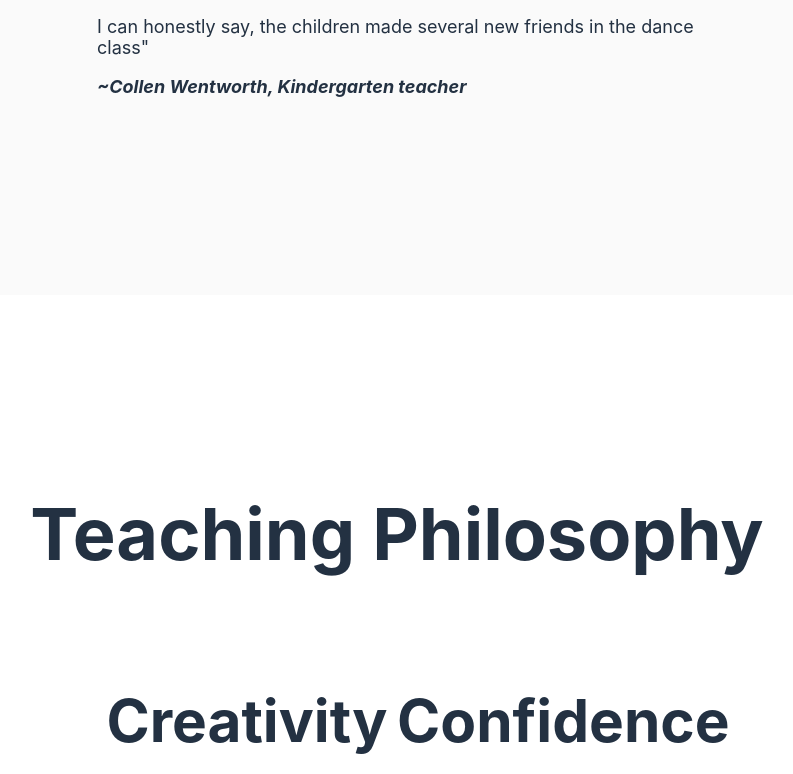
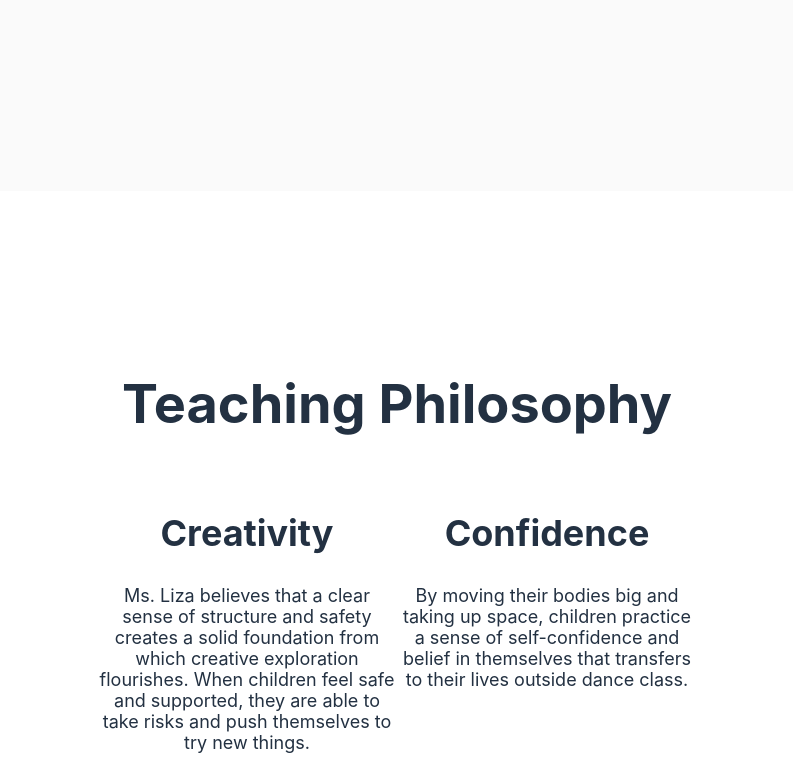
Before and after one commit to JamesODonoghue/liza-kroeschell, a React (Create React App) app: page /#/ in a window 1280 px wide. Shown: the part 2023-2797 px from the top of the page, without its empty margins (243-1036 px from the left). Built offline with nearby package versions, Linux system fonts and the light colour scheme.

Commit message:
adjusting header font sizes

```diff
--- a/src/components/App/App.css
+++ b/src/components/App/App.css
@@ -83,7 +83,7 @@ section {
 }
 
 h1 {
-    font-size: 6rem;
+    font-size: 5rem;
 }
 
 h2 {
@@ -236,11 +236,11 @@ footer {
     }
 
     h1 {
-        font-size: 8rem;
+        font-size: 6rem;
     }
 
     h2 {
-        font-size: 6.5rem;
+        font-size: 4rem;
     }
 
     html {
```
